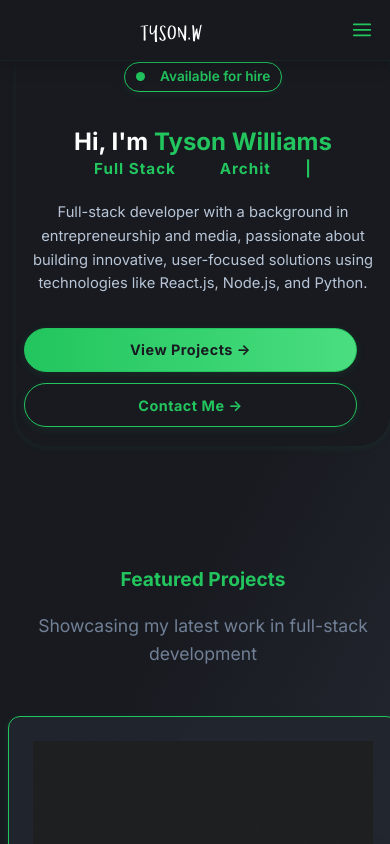
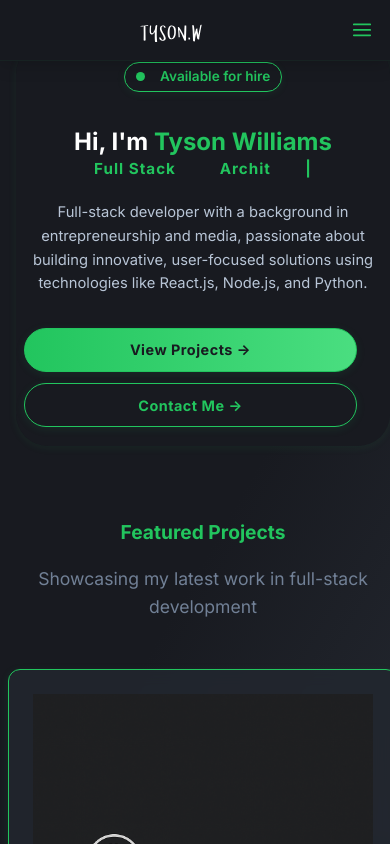
Before and after one commit to TysonPWilliams/Tyson_Portfolio, a React (Vite) app: page / in a window 390 px wide. Shown: the top 844 px of the page. Built offline with nearby package versions, Linux system fonts and the light colour scheme.

Commit message:
Removed space between hero and projects on mobile

```diff
--- a/src/App.css
+++ b/src/App.css
@@ -176,7 +176,7 @@ main {
         max-width: 98vw;
         padding: 1rem 0.5rem;
         margin-top: -12rem;
-        margin-bottom: 0.5rem !important;
+        margin-bottom: -10vw !important;
     }
     .navbar {
         flex-direction: row;
```
